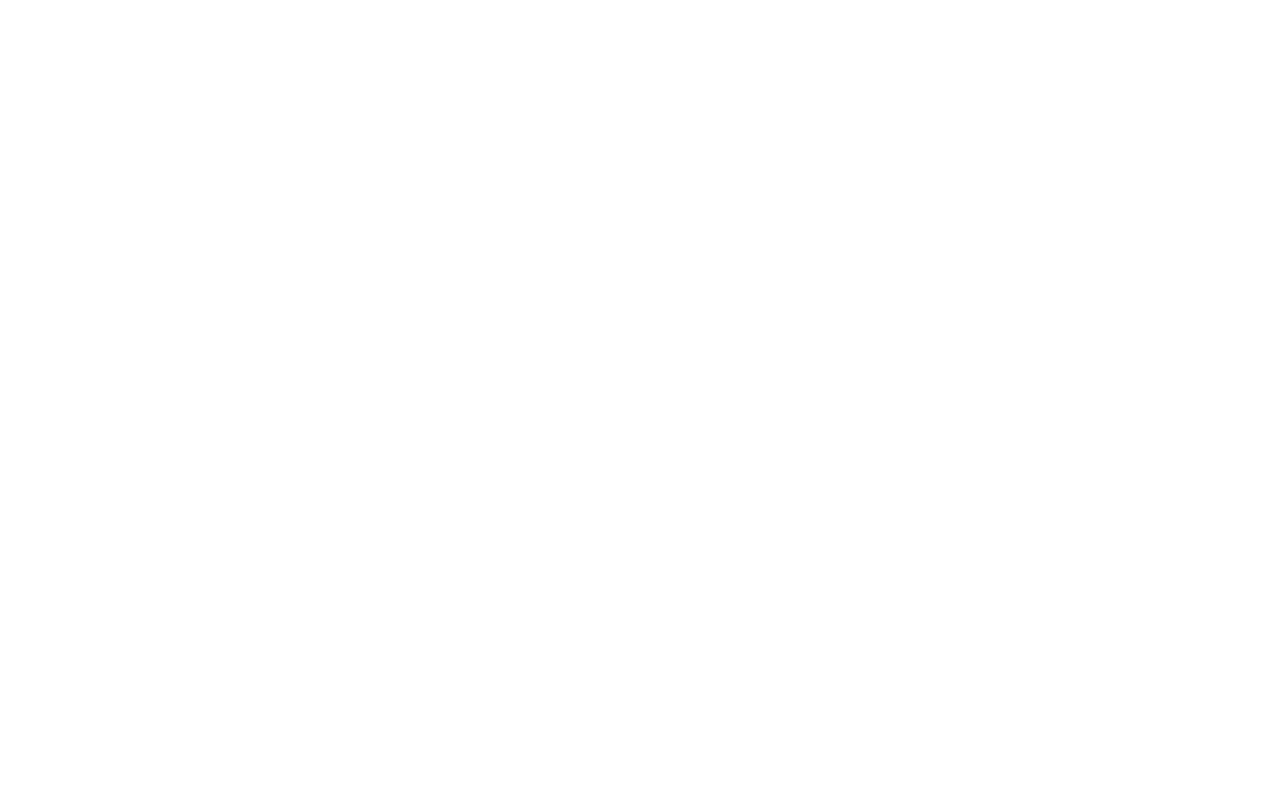
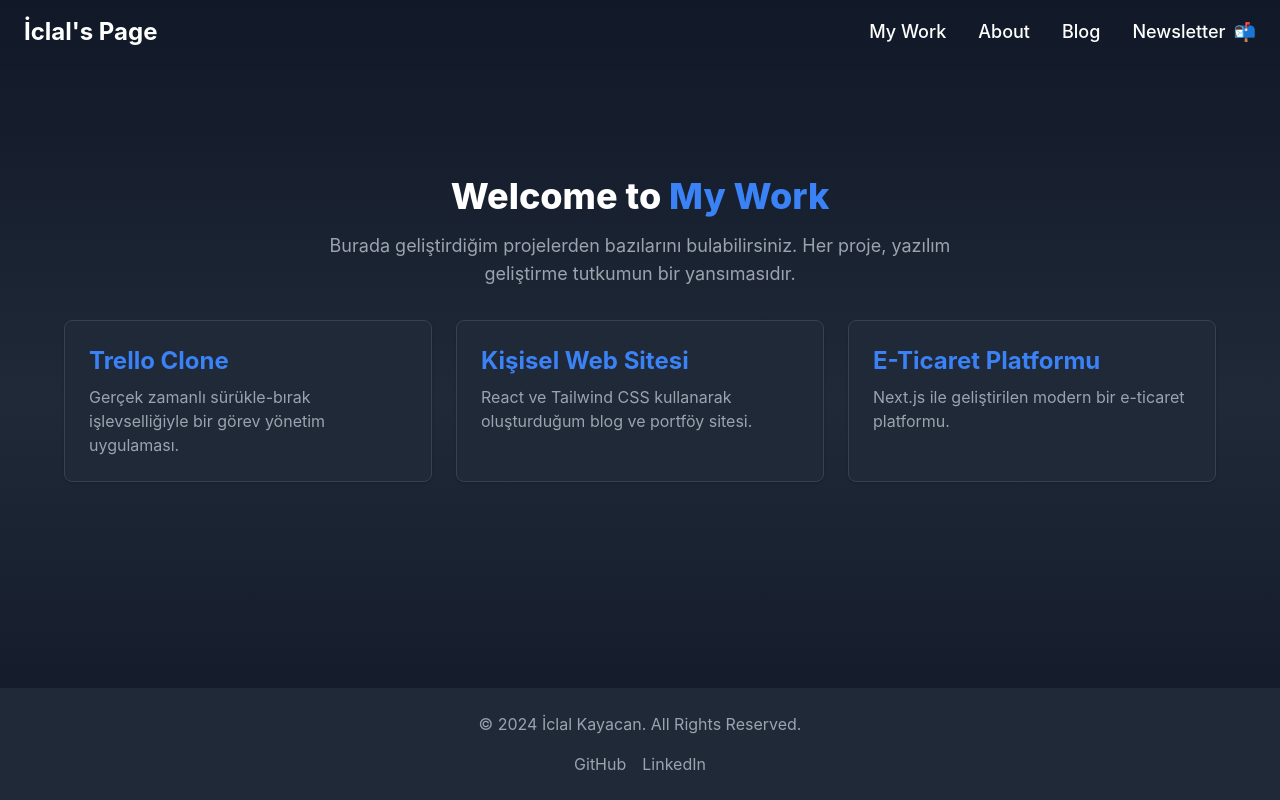
Before and after one commit to iclalKayacan/my-portfolio, a React (Create React App) app: page /mywork in a window 1280 px wide. Before the commit this address had no page. Built offline with nearby package versions, Linux system fonts and the light colour scheme.

Commit message:
Updated Blog and MyWork pages with new design

```diff
--- a/src/App.js
+++ b/src/App.js
@@ -2,6 +2,7 @@
 import Home from "./pages/Home";
 import About from "./pages/About";
 import Blog from "./pages/Blog";
+import MyWork from "./pages/MyWork";
 
 function App() {
   return (
@@ -10,6 +11,7 @@
         <Route path="/" element={<Home />} />
         <Route path="/about" element={<About />} />
         <Route path="/blog" element={<Blog />} />
+        <Route path="/mywork" element={<MyWork />} />
       </Routes>
     </Router>
   );
--- a/src/components/Header.jsx
+++ b/src/components/Header.jsx
@@ -12,7 +12,7 @@
 
       {/* Navigation Links */}
       <div className="flex items-center space-x-8 text-lg font-medium text-white">
-        <Link className="hover:text-blue-500 transition" to="/work">
+        <Link className="hover:text-blue-500 transition" to="/mywork">
           My Work
         </Link>
         <Link className="hover:text-blue-500 transition" to="/about">
--- a/src/pages/Blog.jsx
+++ b/src/pages/Blog.jsx
@@ -16,22 +16,34 @@
   ];
 
   return (
-    <div className="min-h-screen flex flex-col">
+    <div className="min-h-screen flex flex-col bg-gradient-to-b from-gray-900 via-gray-800 to-gray-900 text-white">
+      {/* Header */}
       <Header />
-      <main className="flex-grow p-4">
-        <h1 className="text-2xl font-bold">Blog</h1>
-        <div className="mt-4 grid grid-cols-1 md:grid-cols-2 gap-4">
+
+      {/* Main Content */}
+      <main className="flex-grow flex flex-col items-center p-4">
+        <h1 className="text-4xl font-extrabold text-center mt-40">
+          Welcome to <span className="text-blue-500">My Blog</span>
+        </h1>
+        <p className="text-lg text-gray-400 mt-4 text-center max-w-2xl">
+          Burada React, Tailwind CSS ve diğer web geliştirme konularındaki
+          yolculuğumu paylaşacağım yazıları bulabilirsiniz.
+        </p>
+
+        <div className="mt-8 grid grid-cols-1 md:grid-cols-2 gap-6 w-full max-w-4xl">
           {posts.map((post) => (
             <div
               key={post.id}
-              className="p-4 border border-gray-200 rounded shadow hover:shadow-lg"
+              className="p-6 bg-gray-800 border border-gray-700 rounded-lg shadow hover:shadow-lg transition hover:bg-gray-700"
             >
-              <h2 className="text-xl font-bold">{post.title}</h2>
-              <p className="text-gray-600">{post.summary}</p>
+              <h2 className="text-2xl font-bold text-blue-500">{post.title}</h2>
+              <p className="text-gray-400 mt-2">{post.summary}</p>
             </div>
           ))}
         </div>
       </main>
+
+      {/* Footer */}
       <Footer />
     </div>
   );
--- /dev/null
+++ b/src/pages/MyWork.jsx
@@ -0,0 +1,61 @@
+import Header from "../components/Header";
+import Footer from "../components/Footer";
+
+const MyWork = () => {
+  const projects = [
+    {
+      id: 1,
+      title: "Trello Clone",
+      description:
+        "Gerçek zamanlı sürükle-bırak işlevselliğiyle bir görev yönetim uygulaması.",
+    },
+    {
+      id: 2,
+      title: "Kişisel Web Sitesi",
+      description:
+        "React ve Tailwind CSS kullanarak oluşturduğum blog ve portföy sitesi.",
+    },
+    {
+      id: 3,
+      title: "E-Ticaret Platformu",
+      description: "Next.js ile geliştirilen modern bir e-ticaret platformu.",
+    },
+  ];
+
+  return (
+    <div className="min-h-screen flex flex-col bg-gradient-to-b from-gray-900 via-gray-800 to-gray-900 text-white">
+      {/* Header */}
+      <Header />
+
+      {/* Main Content */}
+      <main className="flex-grow flex flex-col items-center p-4">
+        <h1 className="text-4xl font-extrabold text-center mt-40">
+          Welcome to <span className="text-blue-500">My Work</span>
+        </h1>
+        <p className="text-lg text-gray-400 mt-4 text-center max-w-2xl">
+          Burada geliştirdiğim projelerden bazılarını bulabilirsiniz. Her proje,
+          yazılım geliştirme tutkumun bir yansımasıdır.
+        </p>
+
+        <div className="mt-8 grid grid-cols-1 md:grid-cols-2 lg:grid-cols-3 gap-6 w-full max-w-6xl">
+          {projects.map((project) => (
+            <div
+              key={project.id}
+              className="p-6 bg-gray-800 border border-gray-700 rounded-lg shadow hover:shadow-lg transition hover:bg-gray-700"
+            >
+              <h2 className="text-2xl font-bold text-blue-500">
+                {project.title}
+              </h2>
+              <p className="text-gray-400 mt-2">{project.description}</p>
+            </div>
+          ))}
+        </div>
+      </main>
+
+      {/* Footer */}
+      <Footer />
+    </div>
+  );
+};
+
+export default MyWork;
```
